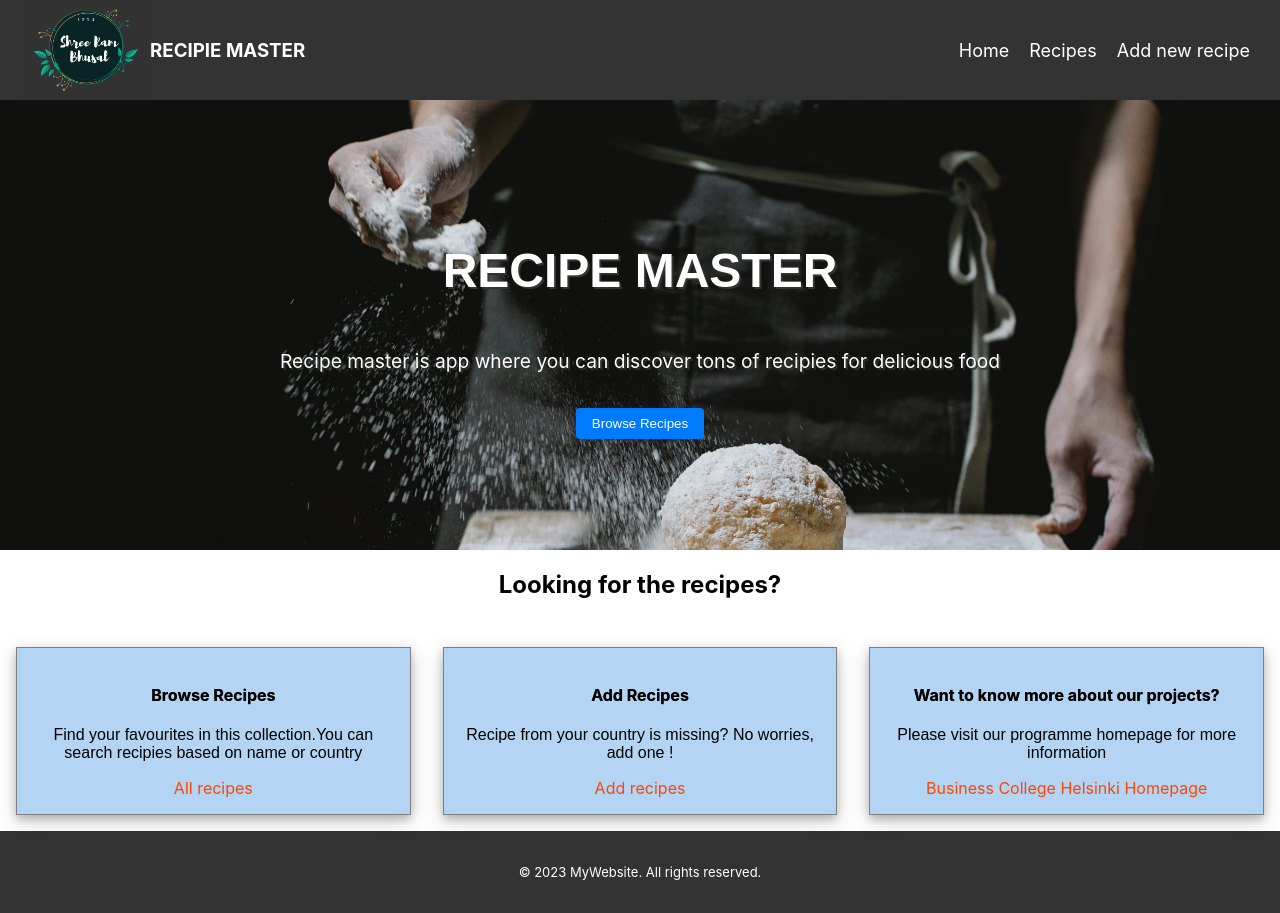
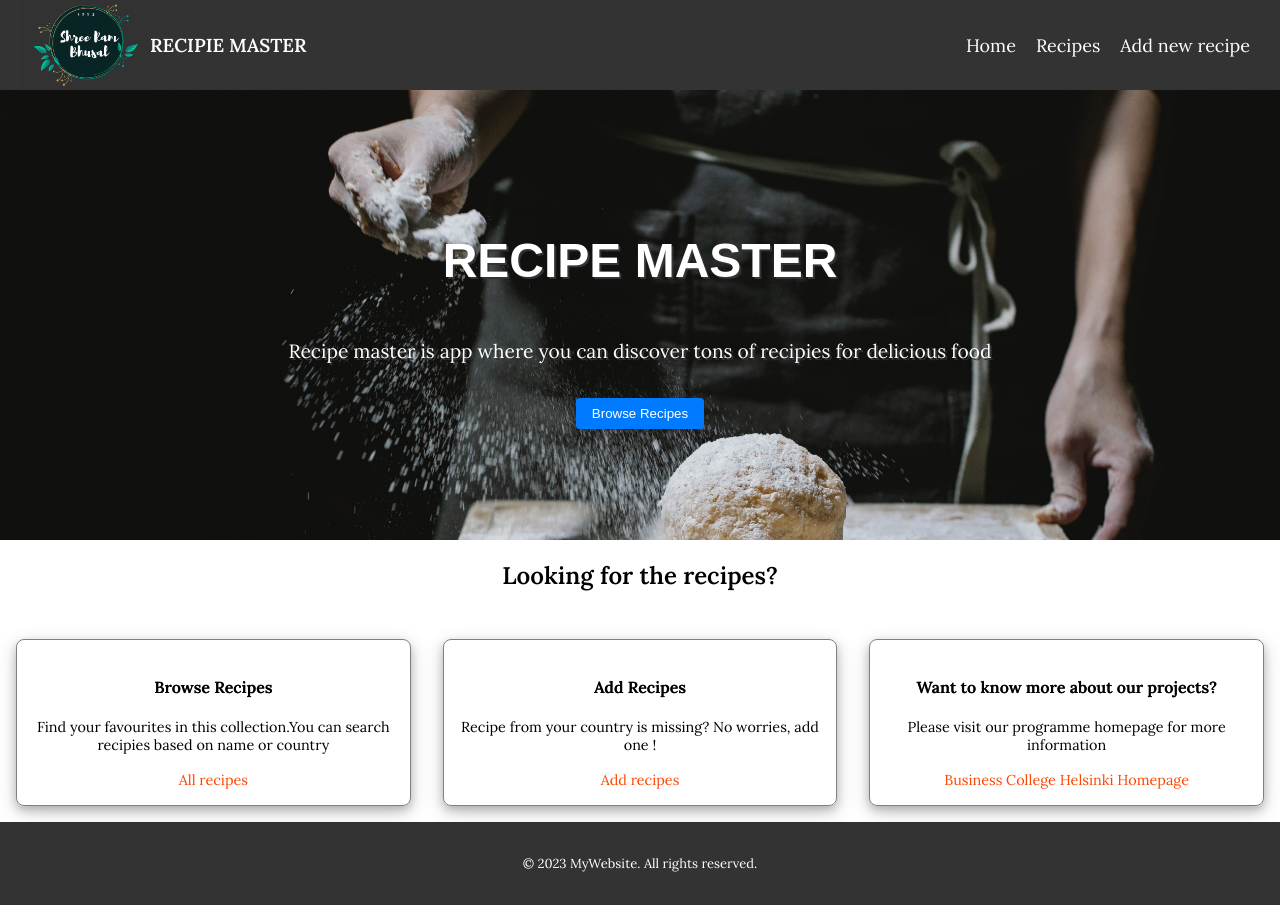
Before and after one commit to shree0007/recipeApp_react, a React (Create React App) app: page / in a window 1280 px wide. Built offline with nearby package versions, Linux system fonts and the light colour scheme.

Commit message:
updated css of cards

```diff
--- a/src/components/Header.css
+++ b/src/components/Header.css
@@ -1,7 +1,7 @@
 .header {
     background-color: #333;
     padding: 20px;
-    height: 60px;
+    height: 50px;
     display: flex;
     justify-content: space-between;
     align-items: center;
--- a/src/components/Main.css
+++ b/src/components/Main.css
@@ -1,3 +1,3 @@
 .main {
-    min-height: 84vh;
+    min-height: 85vh;
 }
--- a/src/components/UI/Card.css
+++ b/src/components/UI/Card.css
@@ -1,9 +1,9 @@
 .recipes-card {
     width: 400px;
-    /* height: 400px; */
-    background-color: rgb(93, 154, 164);
+    background-color: rgb(215, 243, 247);
     padding: 1rem;
     margin: 1rem 0 1rem 0;
+    border-radius: 5px;
 
 }
 
@@ -13,6 +13,13 @@
 
 .recipes-card img {
     width: 100%;
+    transition: transform .2s;
+
+}
+
+.recipes-card img:hover {
+    transform: scale(1.05);
+
 }
 
 .card-btn {
--- a/src/index.css
+++ b/src/index.css
@@ -1,8 +1,11 @@
+@import url("https://fonts.googleapis.com/css2?family=League+Spartan:wght@400&family=Lora:wght@400;600&family=PT+Sans&display=swap");
+
 body {
   margin: 0;
-  font-family: -apple-system, BlinkMacSystemFont, 'Segoe UI', 'Roboto', 'Oxygen',
+  /* font-family: -apple-system, BlinkMacSystemFont, 'Segoe UI', 'Roboto', 'Oxygen',
     'Ubuntu', 'Cantarell', 'Fira Sans', 'Droid Sans', 'Helvetica Neue',
-    sans-serif;
+    sans-serif; */
+  font-family: "Lora", serif;
   -webkit-font-smoothing: antialiased;
   -moz-osx-font-smoothing: grayscale;
 }
--- a/src/pages/Home.css
+++ b/src/pages/Home.css
@@ -1,13 +1,18 @@
 .home {
-    min-height: 22vh;
+    min-height: 100%;
+
 }
 
+.home h2 {
+    font-size: 1.5rem;
+}
 
 .nav-cards {
     display: flex;
     justify-content: space-around;
     margin-top: 2rem;
     text-decoration: none;
+    font-family: inherit;
 }
 
 .nav-card {
@@ -15,19 +20,26 @@
     padding: 1rem;
     margin: 1rem;
     border: 0.4px solid gray;
+    border-radius: 8px;
     box-shadow: 0 4px 8px 0 rgba(0, 0, 0, 0.2), 0 6px 20px 0 rgba(0, 0, 0, 0.19);
-    background-color: #b4d4f4;
+
+}
+
+.nav-card:hover {
+    background-color: rgb(136, 189, 247);
 }
 
 .nav-cards a {
     text-decoration: none;
     color: orangered;
+    font-size: 0.9rem;
 }
 
 .nav-card h4 {
     text-shadow: 0.1px 0.1px #333;
+    font-size: 1rem;
 }
 
 .nav-card p {
-    font-family: sans-serif;
+    font-size: 0.9rem;
 }
```
